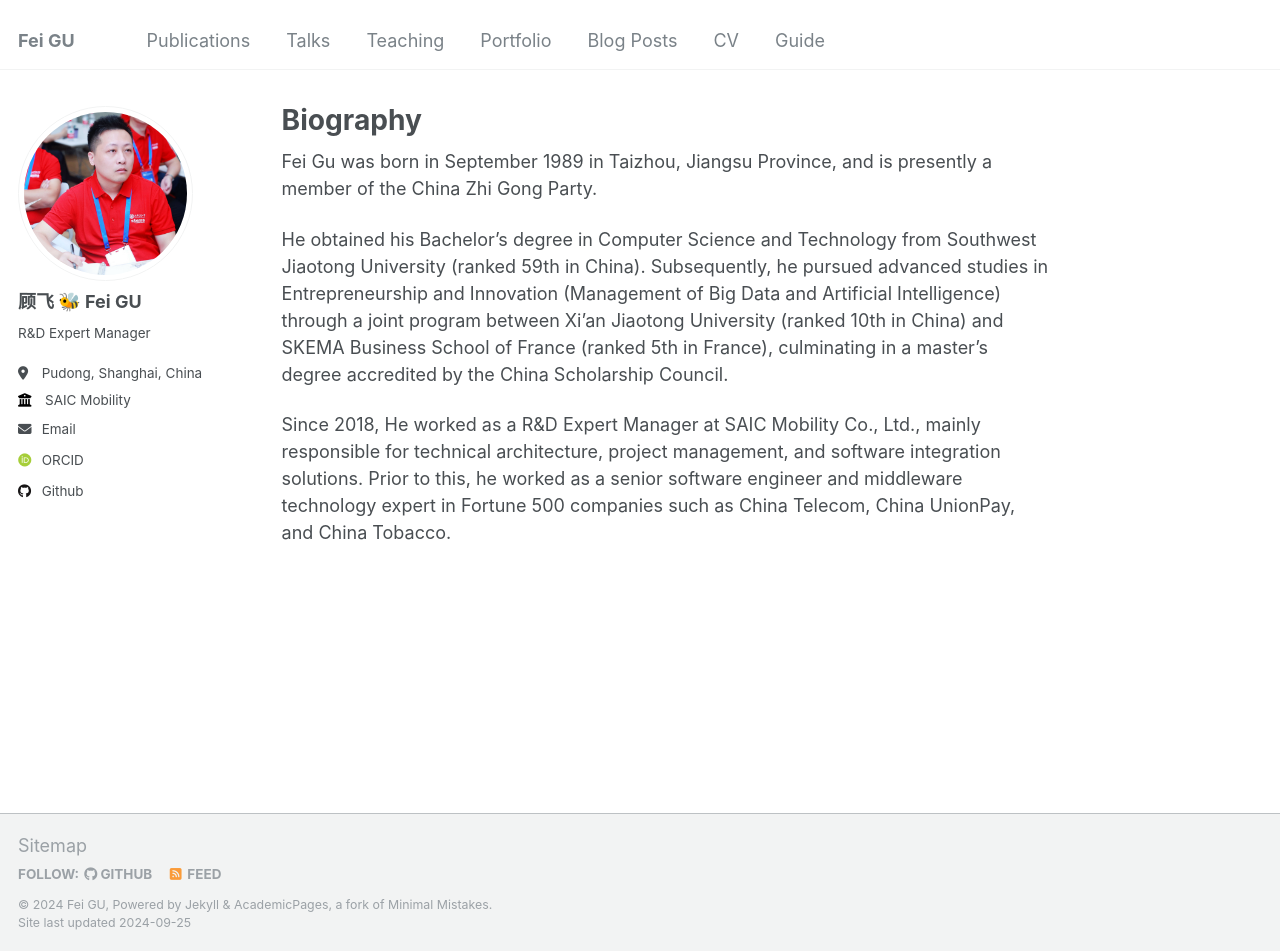
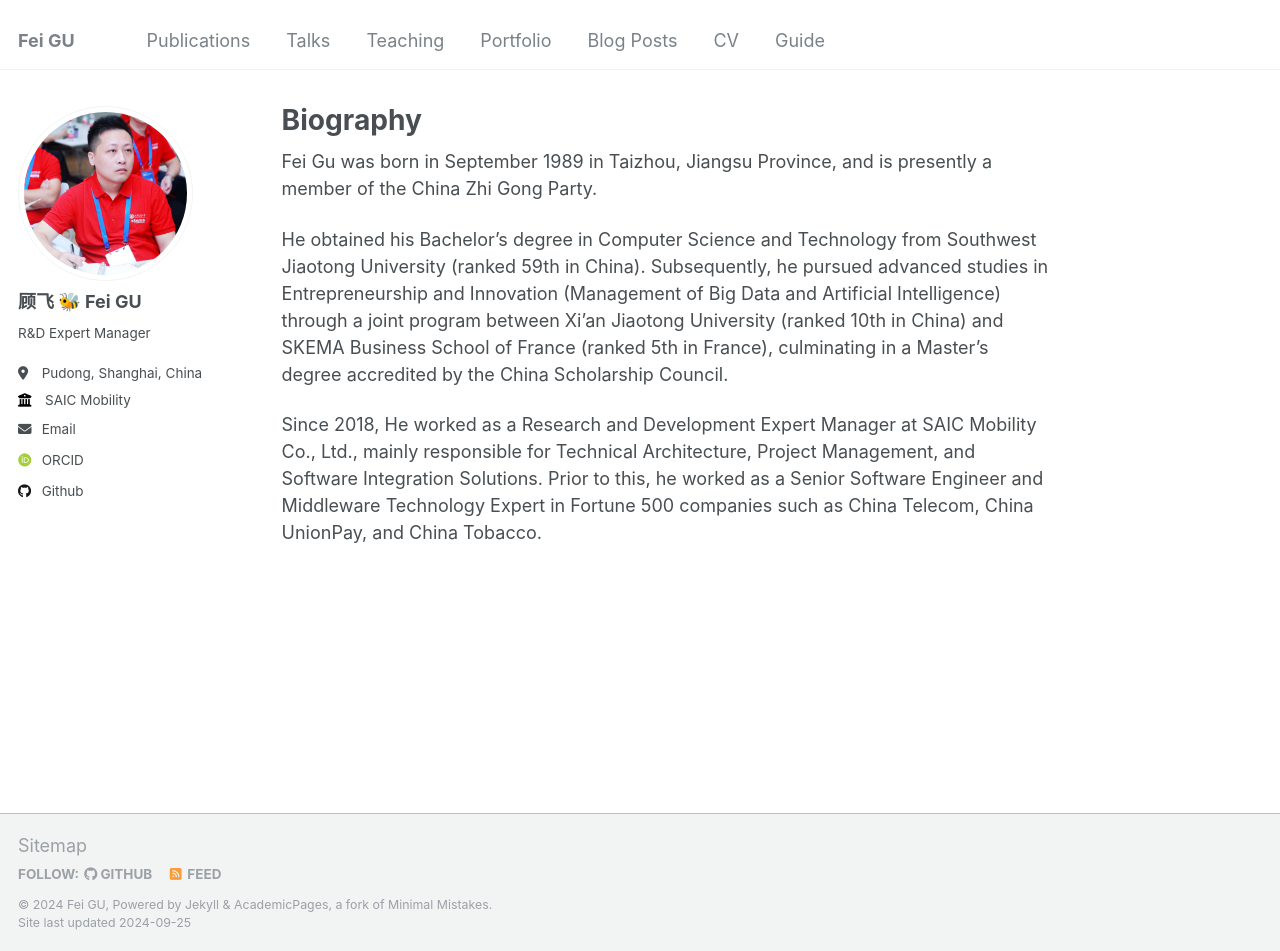
Before and after one commit to rongmax-gufei/rongmax-gufei.github.io, a Jekyll site: the page built from _pages/about.md, in a window 1280 px wide and 951 px high. Built offline with Jekyll 4.4.1, drawn with Linux system fonts in a browser that asks for light colours; some web fonts are replaced.

Commit message:
Update about.md

```diff
--- a/_pages/about.md
+++ b/_pages/about.md
@@ -9,6 +9,6 @@ redirect_from:
 
 Fei Gu was born in September 1989 in Taizhou, Jiangsu Province, and is presently a member of the China Zhi Gong Party.
 
-He obtained his Bachelor's degree in Computer Science and Technology from Southwest Jiaotong University (ranked 59th in China). Subsequently, he pursued advanced studies in Entrepreneurship and Innovation (Management of Big Data and Artificial Intelligence) through a joint program between Xi'an Jiaotong University (ranked 10th in China) and SKEMA Business School of France (ranked 5th in France), culminating in a master's degree accredited by the China Scholarship Council.
+He obtained his Bachelor's degree in Computer Science and Technology from Southwest Jiaotong University (ranked 59th in China). Subsequently, he pursued advanced studies in Entrepreneurship and Innovation (Management of Big Data and Artificial Intelligence) through a joint program between Xi'an Jiaotong University (ranked 10th in China) and SKEMA Business School of France (ranked 5th in France), culminating in a Master's degree accredited by the China Scholarship Council.
 
-Since 2018, He worked as a R&D Expert Manager at SAIC Mobility Co., Ltd., mainly responsible for technical architecture, project management, and software integration solutions. Prior to this, he worked as a senior software engineer and middleware technology expert in Fortune 500 companies such as China Telecom, China UnionPay, and China Tobacco.
+Since 2018, He worked as a Research and Development Expert Manager at SAIC Mobility Co., Ltd., mainly responsible for Technical Architecture, Project Management, and Software Integration Solutions. Prior to this, he worked as a Senior Software Engineer and Middleware Technology Expert in Fortune 500 companies such as China Telecom, China UnionPay, and China Tobacco.
```
